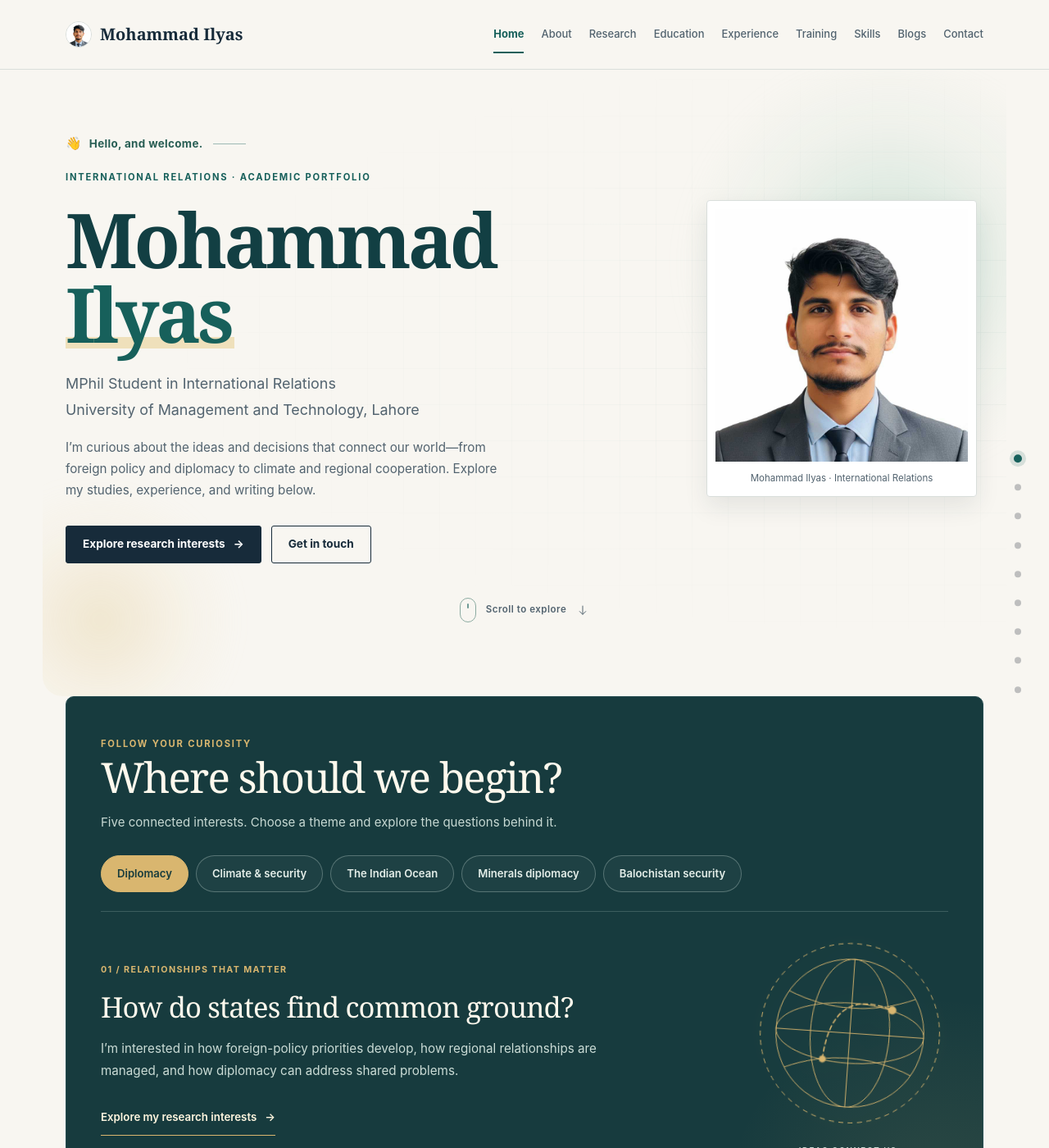
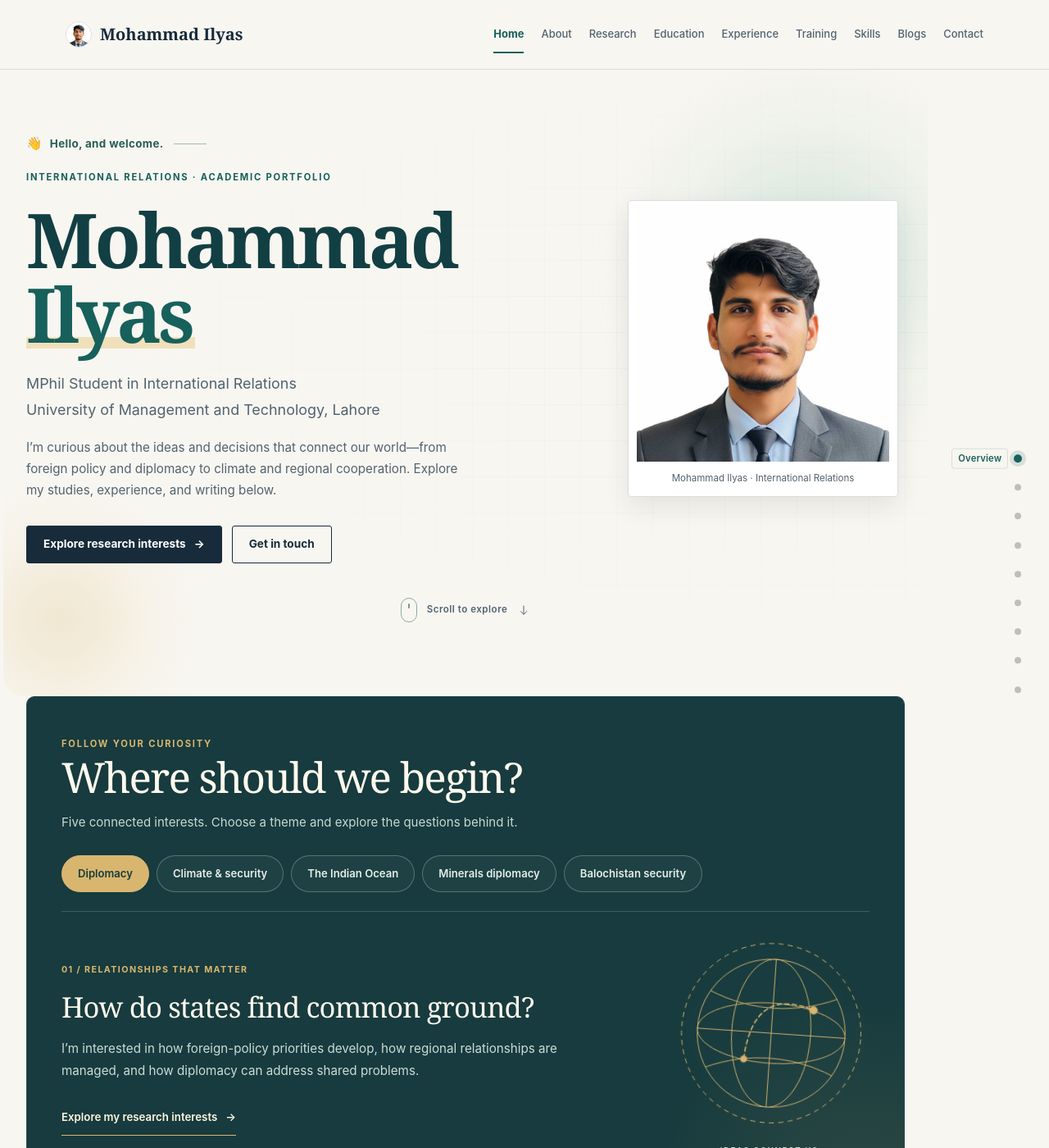
Before and after one commit to ilyasferozi121-svg/Ilyasferozi.me, a Jekyll site: the page built from index.html, in a window 1280 px wide and 1400 px high. Shown: the whole window at 82% size. Built offline with Jekyll 4.4.1, drawn with Linux system fonts in a browser that asks for light colours.

Commit message:
Keep the active homepage section name visible beside its dot

```diff
--- a/_includes/dot-rail.html
+++ b/_includes/dot-rail.html
@@ -2,7 +2,7 @@
   {% for section in site.data.home_sections %}
   <a class="dot-rail-link" href="#{{ section.id | escape }}" aria-label="{{ section.number }} · {{ section.title | escape }}"{% if forloop.first %} aria-current="true"{% endif %}>
     <span class="dot-rail-dot" aria-hidden="true"></span>
-    <span class="dot-rail-label" aria-hidden="true">{{ section.number }} · {{ section.title | escape }}</span>
+    <span class="dot-rail-label" aria-hidden="true"><span class="dot-rail-label-index">{{ section.number }} · </span>{{ section.title | escape }}</span>
   </a>
   {% endfor %}
 </nav>
--- a/assets/css/dot-rail.css
+++ b/assets/css/dot-rail.css
@@ -5,6 +5,7 @@
   --dot-ring: rgba(23, 96, 91, .15);
   --tooltip-bg: var(--ink, #172b3a);
   --tooltip-text: var(--paper, #f8f6f1);
+  --current-label-bg: var(--paper, #f8f6f1);
   position: fixed;
   z-index: 40;
   top: 50%;
@@ -72,13 +73,26 @@
 }
 
 .page-home .dot-rail-link:hover .dot-rail-label,
-.page-home .dot-rail-link:focus-visible .dot-rail-label {
+.page-home .dot-rail-link:focus-visible .dot-rail-label,
+.page-home .dot-rail-link[aria-current="true"] .dot-rail-label {
   opacity: 1;
   pointer-events: auto;
   transform: translate(0, -50%);
 }
 
-.page-home .dot-rail-link.is-tooltip-dismissed .dot-rail-label {
+.page-home .dot-rail-link[aria-current="true"] .dot-rail-label {
+  padding: .2rem .45rem;
+  border: 1px solid var(--dot-ring);
+  background: var(--current-label-bg);
+  box-shadow: none;
+  color: var(--dot-active);
+  font-size: .7rem;
+  letter-spacing: .015em;
+}
+
+.page-home .dot-rail-link[aria-current="true"] .dot-rail-label-index { display: none; }
+
+.page-home .dot-rail-link.is-tooltip-dismissed:not([aria-current="true"]) .dot-rail-label {
   opacity: 0;
   pointer-events: none;
   transform: translate(6px, -50%);
@@ -103,11 +117,16 @@
   --dot-ring: rgba(169, 213, 185, .18);
   --tooltip-bg: #edf3ec;
   --tooltip-text: #173b3e;
+  --current-label-bg: #173b3e;
 }
 
 @media (min-width: 1025px) {
-  /* Keep the dots outside the document, including at small desktop widths. */
-  .page-home main > .wrap { width: min(1120px, calc(100% - 144px)); }
+  /* Reserve room for the persistent name while retaining the wide-screen center. */
+  .page-home main > .wrap {
+    width: min(1120px, calc(100% - 208px));
+    margin-left: max(32px, min(calc((100% - 1120px) / 2), calc(100% - 1296px)));
+    margin-right: auto;
+  }
 }
 
 @media (max-width: 1024px) {
@@ -120,10 +139,11 @@
   .page-home .dot-rail-link[aria-current="true"] .dot-rail-dot { transform: none; }
   .page-home .dot-rail-label,
   .page-home .dot-rail-link:hover .dot-rail-label,
-  .page-home .dot-rail-link:focus-visible .dot-rail-label { transform: translateY(-50%); }
+  .page-home .dot-rail-link:focus-visible .dot-rail-label,
+  .page-home .dot-rail-link[aria-current="true"] .dot-rail-label { transform: translateY(-50%); }
 }
 
 @media print {
   .page-home .dot-rail { display: none; }
-  .page-home main > .wrap { width: 100%; }
+  .page-home main > .wrap { width: 100%; margin-inline: auto; }
 }
```
